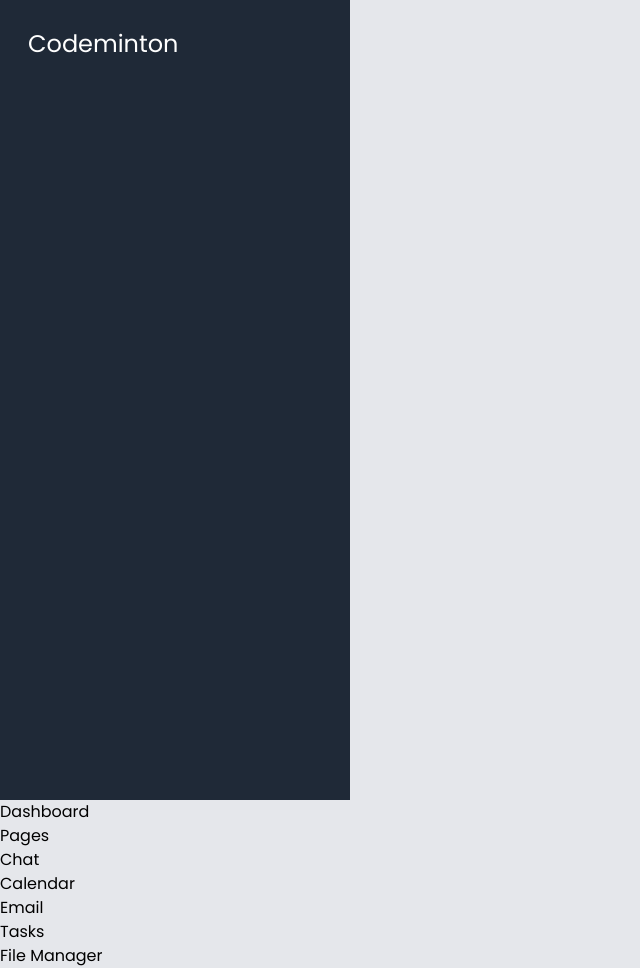
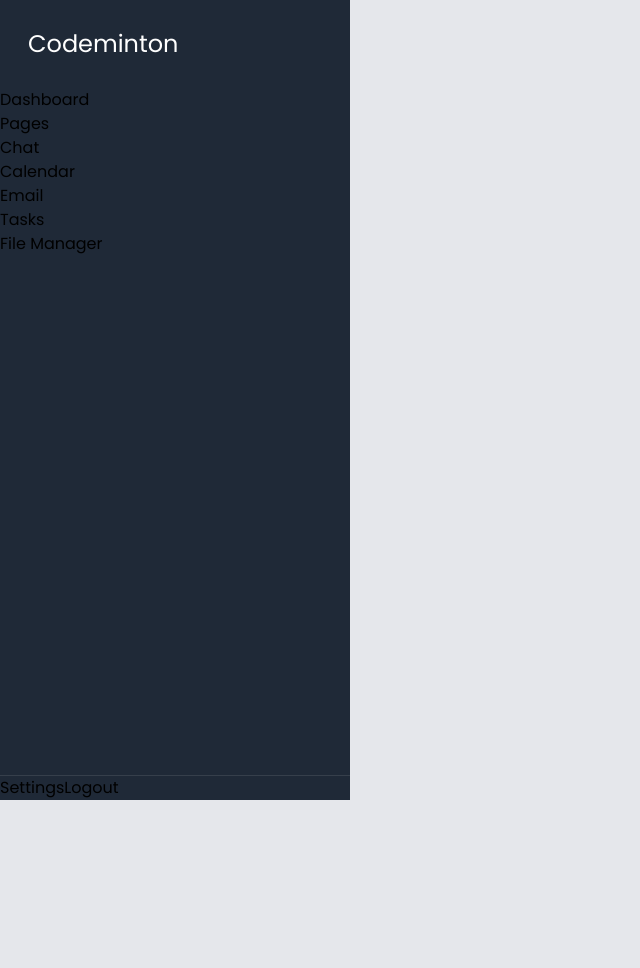
Before and after one commit to Nigraum/tailwind-sidebar, a website: page src/index.html in a window 1280 px wide. Shown: the whole page, without its empty margins (0-640 px from the left). After the commit the page ends 800 px from the top, so only its background shows below. Drawn offline with nearby package versions, Linux system fonts and the light colour scheme; files that its build step writes are made by us from their sources.

Commit message:
Putting navs inside of menu

```diff
--- a/src/index.html
+++ b/src/index.html
@@ -16,7 +16,6 @@
     <a class="block p-7 text-2xl text-white/80 hover:text-white" href="#">
       Codeminton
     </a>
-  </div>
 
     <nav class="flex flex-col pr-9 flex-1 overflow-auto">
       <a class="nav-link" href="#">Dashboard</a>
@@ -27,5 +26,11 @@
       <a class="nav-link" href="#">Tasks</a>
       <a class="nav-link" href="#">File Manager</a>
     </nav>
+
+    <nav class="flex border-t border-white/10">
+      <a href="#">Settings</a>
+      <a href="#">Logout</a>
+    </nav>
+  </div>
 </body>
 </html>
```
Lines whose indentation alone changed are shown as unchanged.
